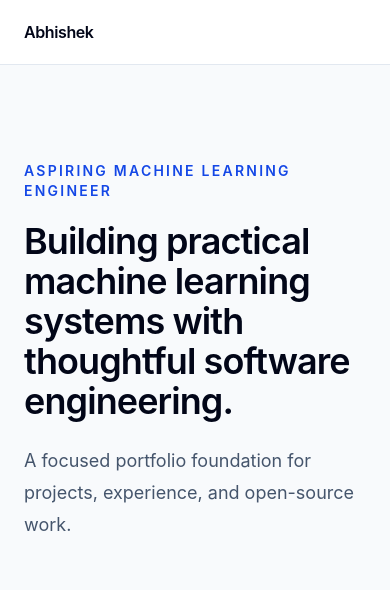
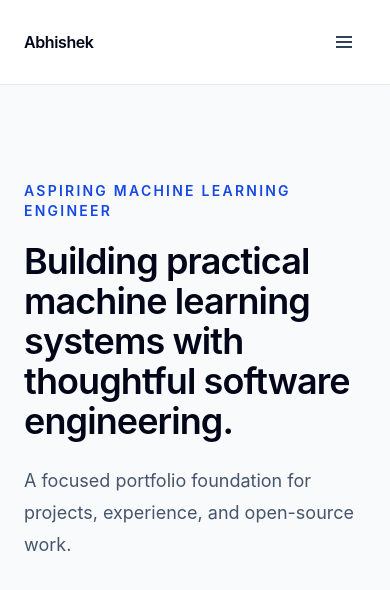
Before and after one commit to Abhhiiissshhek/Portfolio, a React (Vite) app: page / in a window 390 px wide. Shown: the top 590 px of the page. Built offline with nearby package versions, Linux system fonts and the light colour scheme.

Commit message:
feat: add accessible mobile navigation menu

```diff
--- a/src/components/SiteHeader.jsx
+++ b/src/components/SiteHeader.jsx
@@ -1,3 +1,5 @@
+import { useState } from "react";
+
 const navigationItems = [
   { label: "Home", href: "#main-content" },
   { label: "About", href: "#about" },
@@ -8,6 +10,8 @@ const navigationItems = [
 ];
 
 function SiteHeader() {
+  const [isMenuOpen, setIsMenuOpen] = useState(false);
+
   return (
     <header className="border-b border-slate-200 bg-white">
       <nav
@@ -29,7 +33,45 @@ function SiteHeader() {
             </li>
           ))}
         </ul>
+        <button
+          className="inline-flex size-11 items-center justify-center rounded-md text-slate-700 transition-colors hover:bg-slate-100 md:hidden"
+          type="button"
+          aria-expanded={isMenuOpen}
+          aria-controls="mobile-navigation"
+          aria-label={isMenuOpen ? "Close navigation menu" : "Open navigation menu"}
+          onClick={() => setIsMenuOpen((isOpen) => !isOpen)}
+        >
+          <svg
+            aria-hidden="true"
+            className="size-6"
+            fill="none"
+            stroke="currentColor"
+            strokeWidth="2"
+            viewBox="0 0 24 24"
+          >
+            {isMenuOpen ? (
+              <path d="m6 6 12 12M18 6 6 18" />
+            ) : (
+              <path d="M4 7h16M4 12h16M4 17h16" />
+            )}
+          </svg>
+        </button>
       </nav>
+      <div id="mobile-navigation" className={isMenuOpen ? "md:hidden" : "hidden"}>
+        <ul className="mx-auto max-w-6xl border-t border-slate-200 px-6 py-3">
+          {navigationItems.map((item) => (
+            <li key={item.href}>
+              <a
+                className="block rounded-md px-3 py-3 text-sm font-medium text-slate-700 transition-colors hover:bg-slate-100 hover:text-slate-950"
+                href={item.href}
+                onClick={() => setIsMenuOpen(false)}
+              >
+                {item.label}
+              </a>
+            </li>
+          ))}
+        </ul>
+      </div>
     </header>
   );
 }
```
